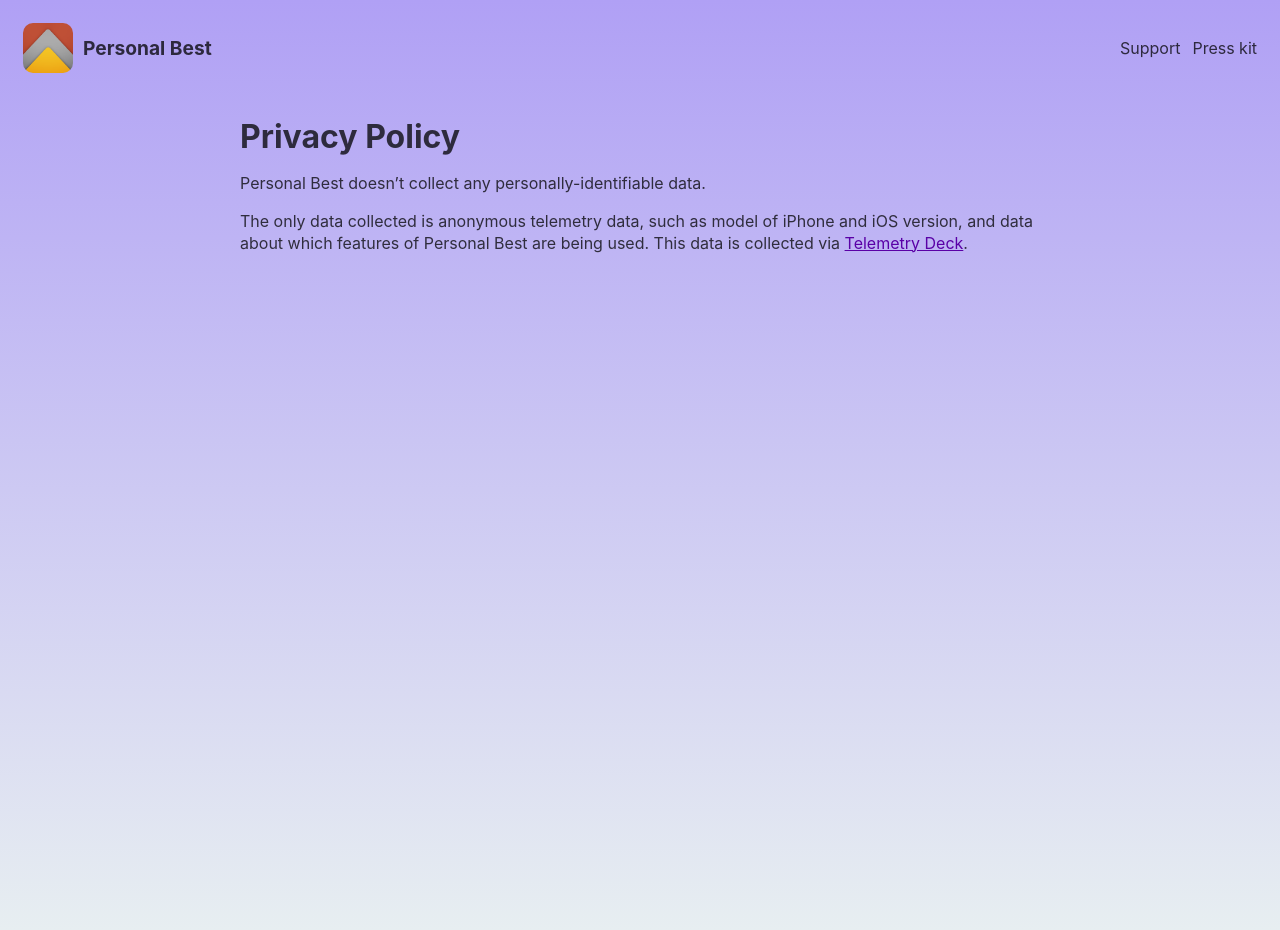
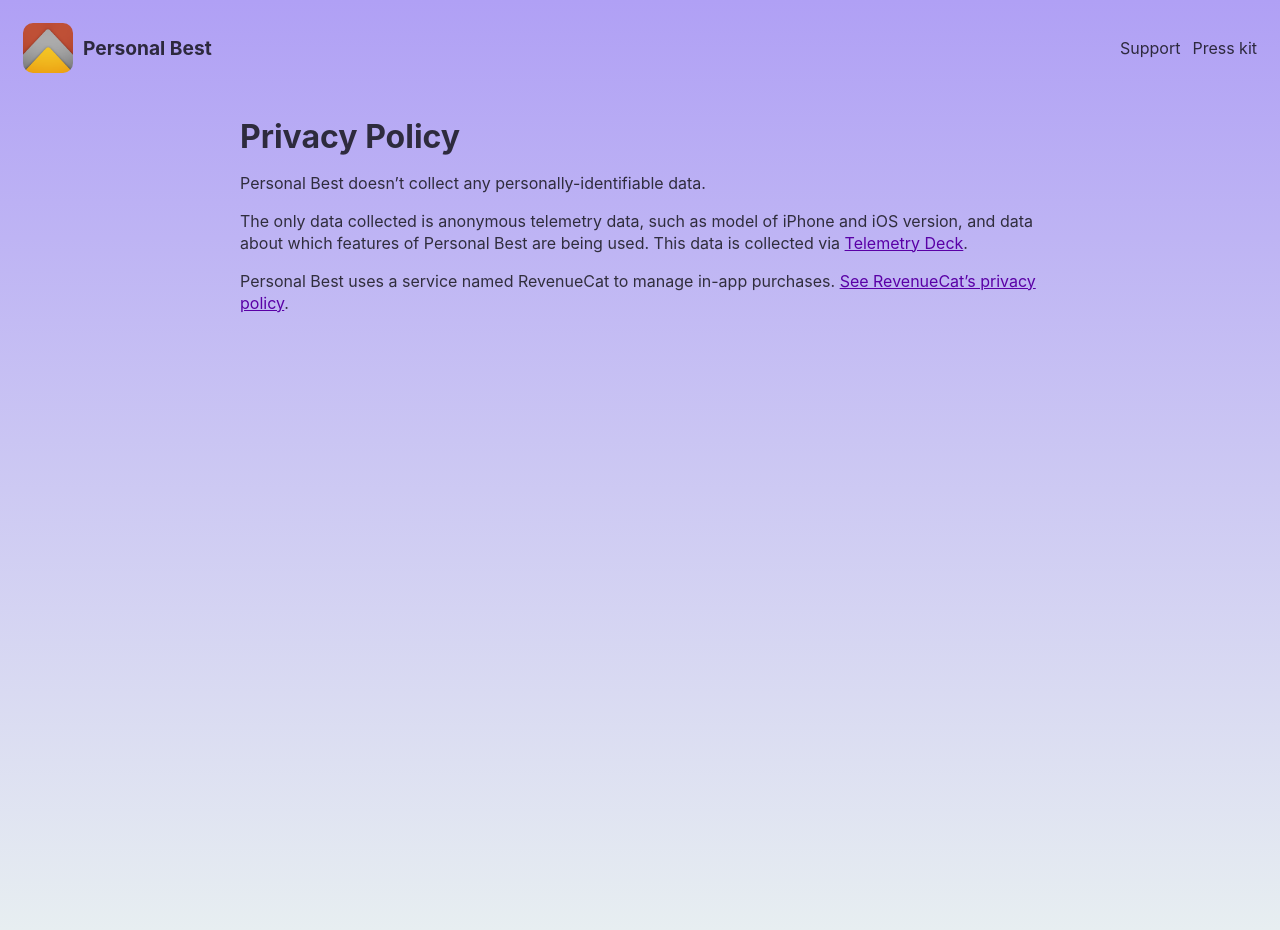
Before and after one commit to shaundon/personal-best-website, a Jekyll site: the page built from privacy-policy.markdown, in a window 1280 px wide. Built offline with Jekyll 4.4.1, drawn with Linux system fonts in a browser that asks for light colours.

Commit message:
update privacy policy

```diff
--- a/privacy-policy.markdown
+++ b/privacy-policy.markdown
@@ -10,3 +10,5 @@
 Personal Best doesn't collect any personally-identifiable data.
 
 The only data collected is anonymous telemetry data, such as model of iPhone and iOS version, and data about which features of Personal Best are being used. This data is collected via [Telemetry Deck](https://telemetrydeck.com).
+
+Personal Best uses a service named RevenueCat to manage in-app purchases. [See RevenueCat's privacy policy](https://www.revenuecat.com/privacy/).
```
